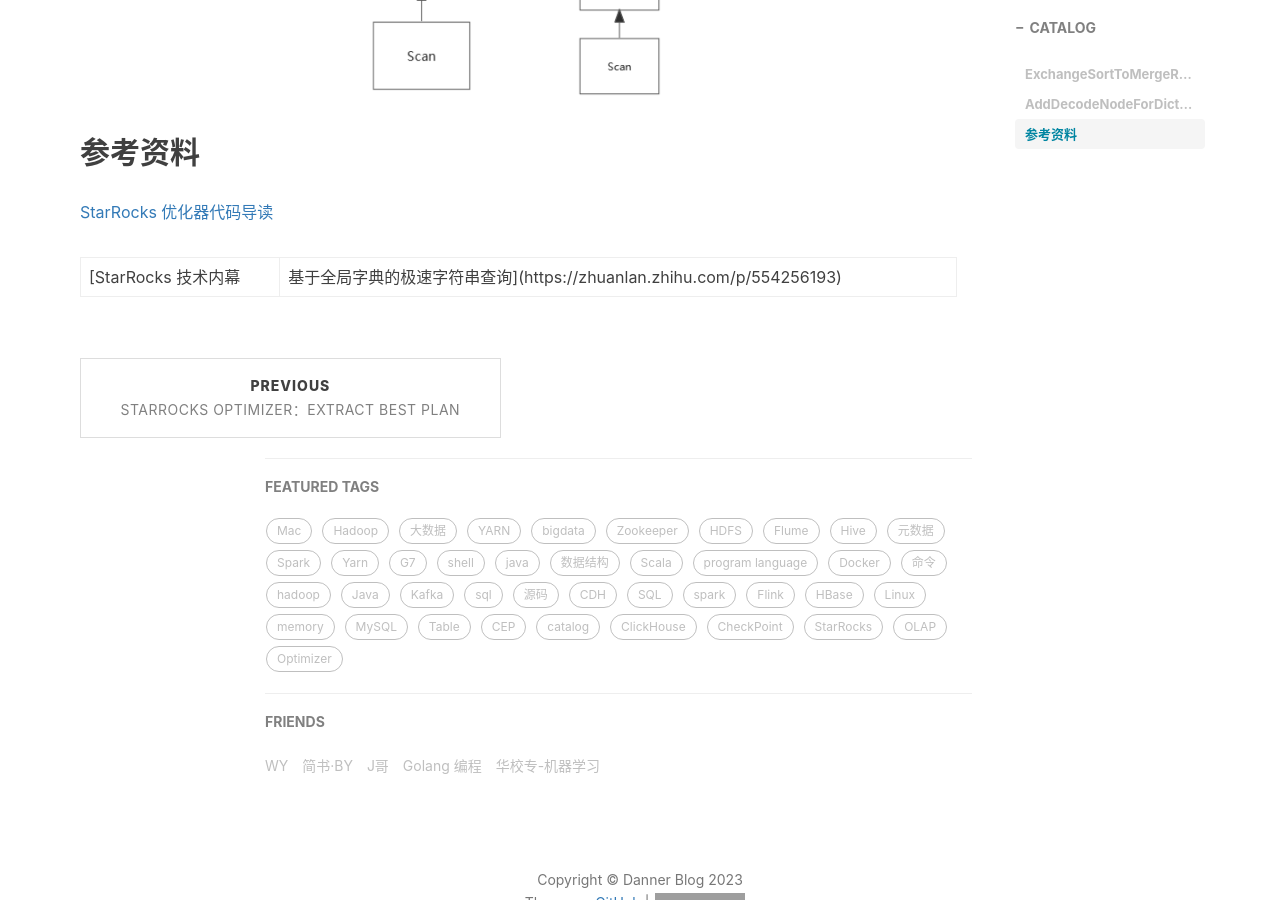
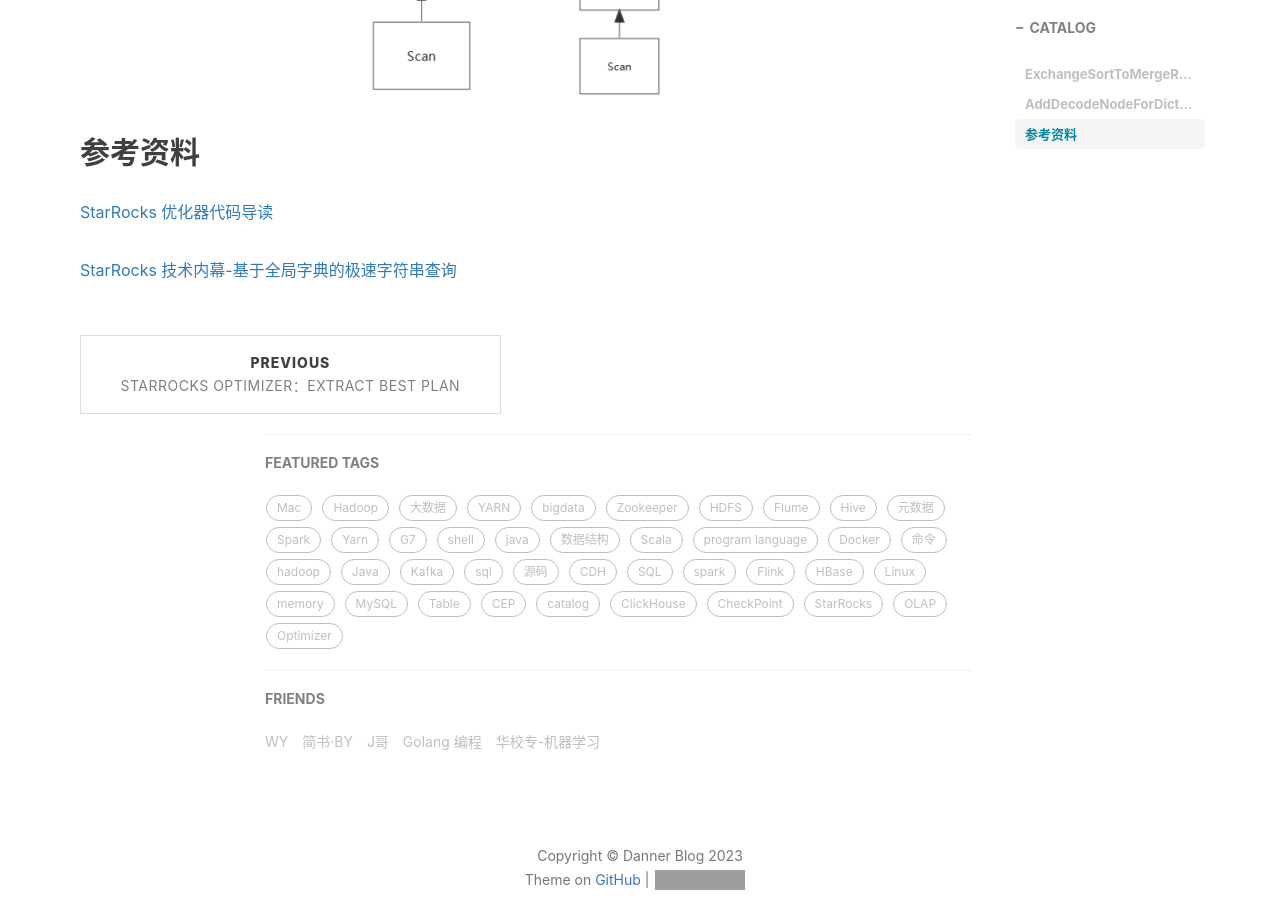
Before and after one commit to vendanner/vendanner.github.io, a Jekyll site: the page built from _posts/2023-03-13-StarRocks Optimizer：Physical Rule Rewrite.md, in a window 1280 px wide and 900 px high, scrolled down 4047 px. Built offline with Jekyll 4.4.1, drawn with Linux system fonts in a browser that asks for light colours; nearby versions of some CDN libraries; comment, search, counter and statistics services are not loaded; grey boxes are pictures that could not be loaded.

Commit message:
Update 2023-03-13-StarRocks Optimizer：Physical Rule Rewrite.md

```diff
--- a/_posts/2023-03-13-StarRocks Optimizer：Physical Rule Rewrite.md
+++ b/_posts/2023-03-13-StarRocks Optimizer：Physical Rule Rewrite.md
@@ -180,4 +180,4 @@
 
 [StarRocks 优化器代码导读](https://zhuanlan.zhihu.com/p/577956480)
 
-[StarRocks 技术内幕 | 基于全局字典的极速字符串查询](https://zhuanlan.zhihu.com/p/554256193)
+[StarRocks 技术内幕-基于全局字典的极速字符串查询](https://zhuanlan.zhihu.com/p/554256193)
```
